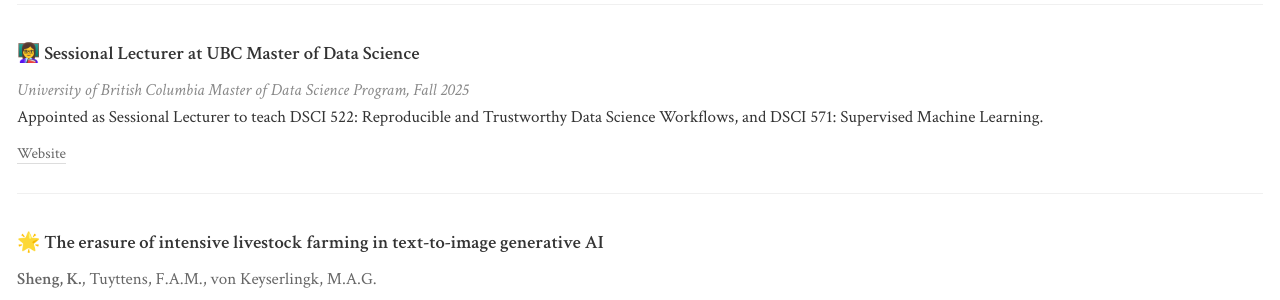
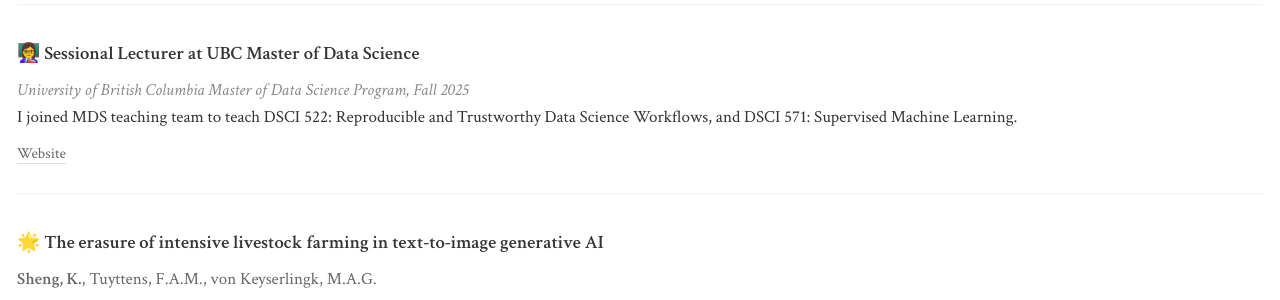
Before and after one commit to skysheng7/skysheng7.github.io, a Jekyll site: the page built from main.html, in a window 1280 px wide. Shown: the part 1097-1397 px from the top of the page. Built offline with Jekyll 4.4.1, drawn with Linux system fonts in a browser that asks for light colours.

Commit message:
update title

```diff
--- a/_layouts/default.html
+++ b/_layouts/default.html
@@ -115,7 +115,7 @@
         'AI Fairness Researcher',
         'Data Scientist for Animal Welfare',
         'PhD Candidate @ UBC AWP',
-        'Lecturer @ UBC MDS',
+        'Sessional Lecturer @ UBC MDS',
         'Research Collaborator @ UBC TrustML'
     ];
 
--- a/main.html
+++ b/main.html
@@ -40,7 +40,7 @@
     <div class="publication-item">
         <div class="publication-title">👩‍🏫 Sessional Lecturer at UBC Master of Data Science</div>
         <div class="publication-venue">University of British Columbia Master of Data Science Program, Fall 2025</div>
-        <div class="publication-description">Appointed as Sessional Lecturer to teach DSCI 522: Reproducible and Trustworthy Data Science Workflows, and DSCI 571: Supervised Machine Learning.</div>
+        <div class="publication-description">I joined MDS teaching team to teach DSCI 522: Reproducible and Trustworthy Data Science Workflows, and DSCI 571: Supervised Machine Learning.</div>
         <div class="publication-links">
             <a href="https://ubc-mds.github.io/descriptions/" target="_blank">Website</a>
         </div>
```
